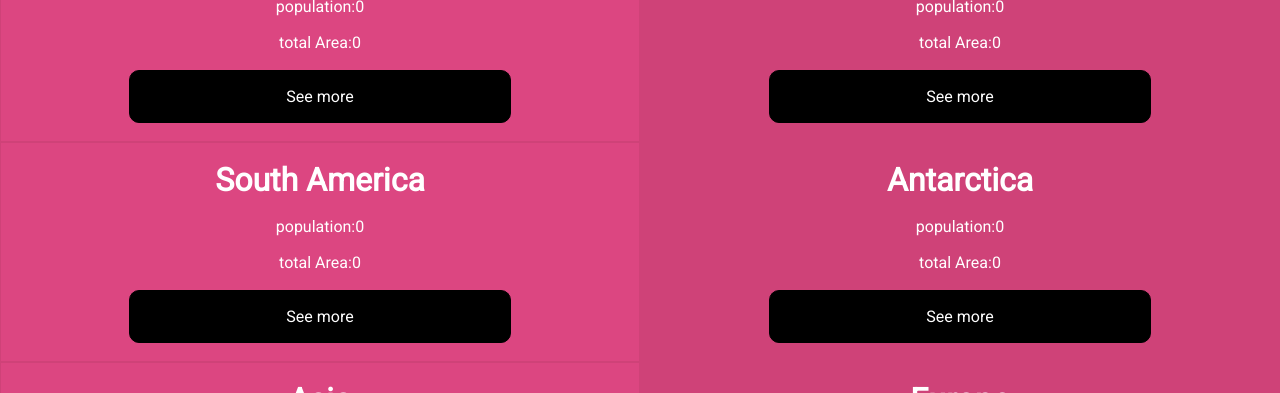
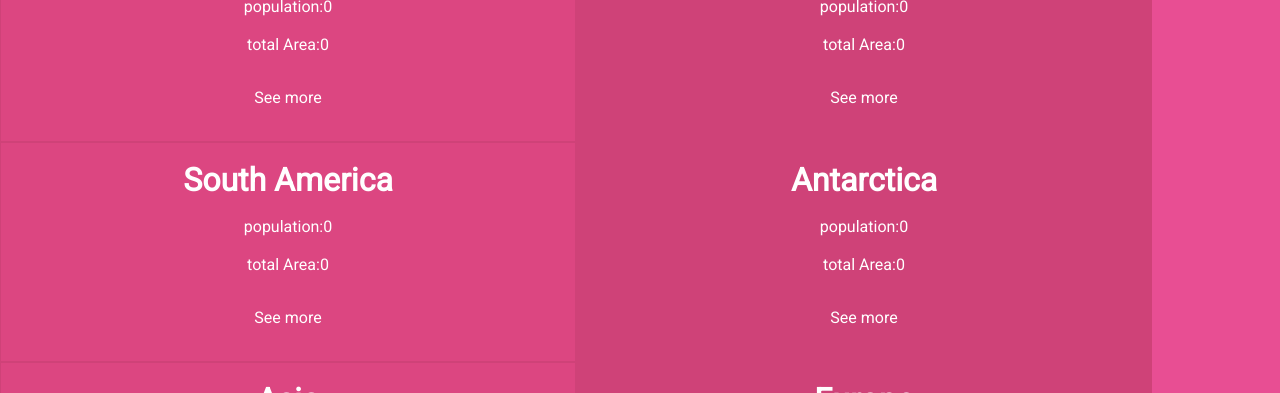
Before and after one commit to Reggeditt/react-capstone, a React (Create React App) app: page / in a window 1280 px wide. Shown: the part 352-745 px from the top of the page. Built offline with nearby package versions, Linux system fonts and the light colour scheme; no server answers.

Commit message:
update styles

```diff
--- a/src/App.css
+++ b/src/App.css
@@ -39,7 +39,7 @@
 }
 
 .continent-cards {
-  width: 100%;
+  width: 90%;
   display: grid;
   grid-template-columns: 1fr 1fr;
   grid-template-rows: 220px 220px 220px 220px;
@@ -67,9 +67,7 @@
   text-decoration: none;
   color: white;
   padding: 1rem;
-  border: 1px solid black;
   border-radius: 10px;
-  background-color: black;
 }
 
 .continent-card:nth-child(even) {
@@ -124,7 +122,7 @@
 }
 
 table {
-  width: 100%;
+  width: 90%;
 }
 
 thead {
```
